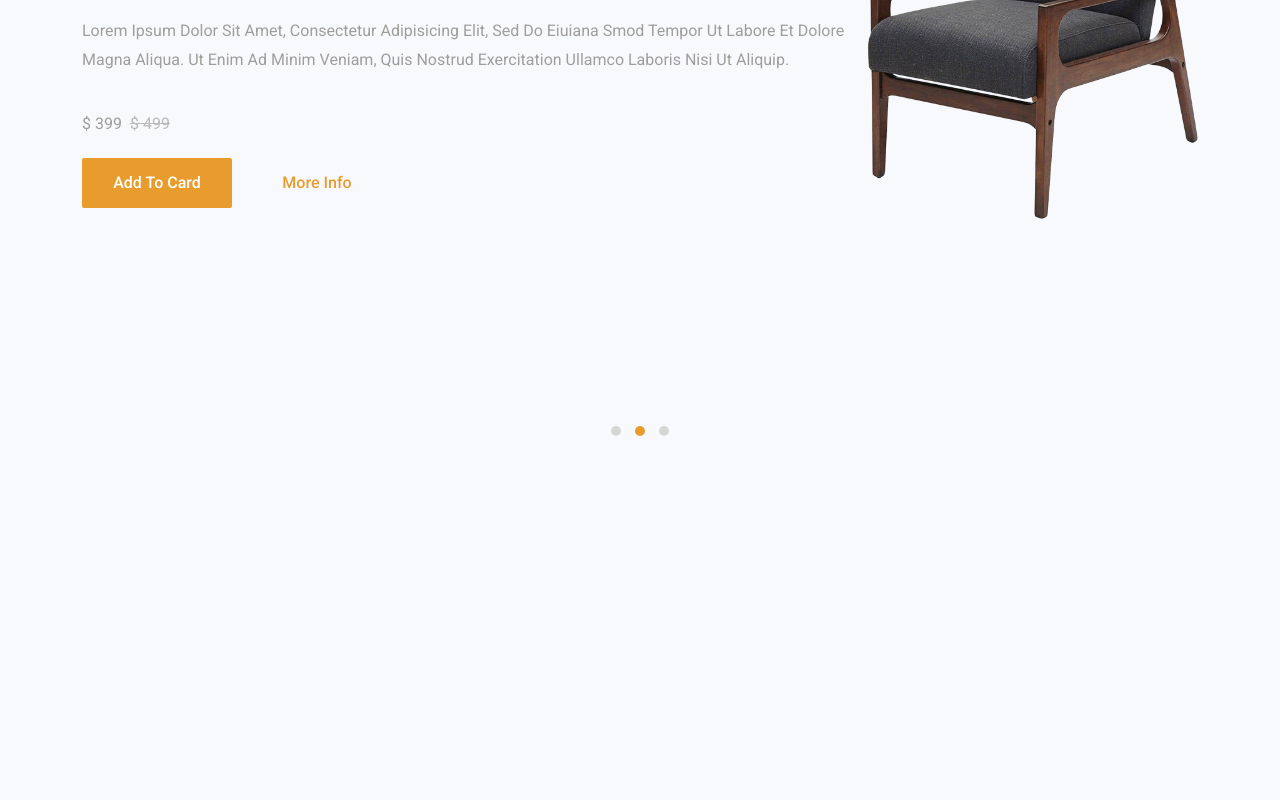
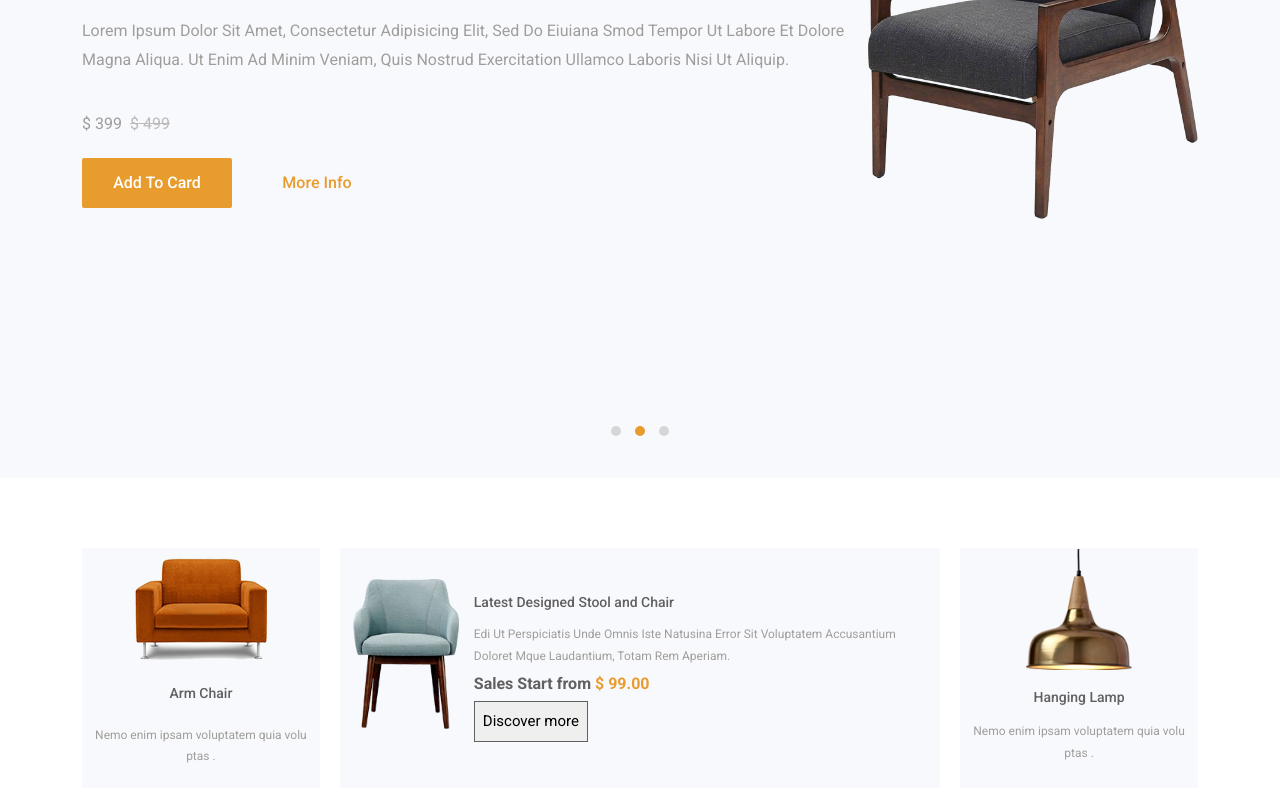
Before and after one commit to Yeto2/Forniture-react, a React (Create React App) app: page / in a window 1280 px wide. Shown: the part 400-1200 px from the top of the page. Before the commit the page ends 878 px from the top, so only its background shows below. Built offline with nearby package versions, Linux system fonts and the light colour scheme.

Commit message:
finishing the popular-products section

```diff
--- a/src/App.css
+++ b/src/App.css
@@ -143,3 +143,96 @@ del{
 .buttons .two:hover {
   border: 1px solid var(--Secondary-color);
 }
+
+/* popular section */
+
+.popular-section img {
+  width: 106px !important;
+}
+.popular-section {
+  display: flex;
+  align-items: center;
+  gap: 20px;
+}
+.left , .right {
+  display: flex;
+  flex-direction: column;
+  align-items: center;
+}
+.left , .middle , .right {
+  height: 240px;
+  background-color: #f8f9fc;
+  padding: 13px;
+  text-align: center;
+}
+
+.popular-section h3 {
+  color: #616060;
+  font-size: 14px;
+}
+.popular-section p {
+  font-size: 12px;
+}
+.popular-section b {
+  color: #616060;
+}
+.popular-section b span{
+  color: var(--Secondary-color);
+}
+.left {
+  justify-content: center;
+  gap: 15px;
+}
+.middle {
+  display: flex;
+  flex-direction: row;
+  width: 43em;
+  align-items: center;
+}
+.middle-content {
+  display: flex;
+  align-items: flex-start;
+}
+.middle .popular-text {
+  max-width: 540px;
+  text-align: initial;
+  padding: 15px;
+  display: flex;
+  flex-direction: column;
+  align-items: flex-start;
+  gap: 5px;
+}
+.right {
+  display: flex;
+  gap: 7px;
+  justify-content: flex-start;
+}
+.right img {
+  position: relative;
+  top: -12px;
+  width: 106px !important;
+}
+.left img{
+  width: 132px !important;
+  position: relative;
+  top: -10px;
+}
+.middle img {
+  position: relative;
+}
+.middle button {
+  padding: 8px;
+  border:1px solid #616060;
+  font-size: 15px;
+}
+.middle button:hover {
+  background-color: #616060;
+  color: white;
+}
+.popular .container{
+  background-color: white !important;
+}
+.cont {
+  background: white;
+  padding: 70px 0px;
+}
--- a/src/App.js
+++ b/src/App.js
@@ -3,7 +3,7 @@ import Navbar from './components/Navbar';
 import Hero from './components/Hero';
 import Herodata from './data/hero'
 import Popular from './components/Popular';
-import Populardata from './data/popular'
+
 
 function App() {
   let heroSection = Herodata.map((item)=>{
@@ -14,19 +14,15 @@ function App() {
               />
       )
   })
-  let popularSection = Populardata.map((item)=>{
-    return (
-      <Popular
-                  key={item.id}
-                  {...item}
-      />
-    )
-  })
+
   return (
     <>
     <Navbar />
       <div className='owl-carousel container my-4'>
         {heroSection}
+      </div>
+      <div className='cont'>
+        <Popular />
       </div>
 
     </>
--- a/src/components/Popular.js
+++ b/src/components/Popular.js
@@ -1,26 +1,28 @@
 import React from 'react'
 
-function Popular(props) {
+function Popular() {
     return (
-        <div className='row'>
-            <div className='col-3'>
-                <img src={require(`../images/populer-products/${props.img}`)} />
-                <h3>{props.heading}</h3>
-                <p>{props.text}</p>
+        <div className='container popular-section'>
+            <div className='left'>
+                <img src={require(`../images/populer-products/p1.png`)} />
+                <h3>Arm Chair</h3>
+                <p>Nemo enim ipsam voluptatem quia volu ptas .</p>
             </div>
-            <div className='col-6'>
-                <div className='row'>
-                    <img className='col-4' src={require(`../images/populer-products/${props.img}`)} />
+            <div className='middle'>
+                <div className='middle-content'>
+                    <img className='middle-img' src={require(`../images/populer-products/p2.png`)} />
                     <div className='popular-text'>
-                        <h3>{props.heading}</h3>
-                        <p>{props.text}</p>
+                        <h3>Latest Designed Stool and Chair</h3>
+                        <p>Edi Ut Perspiciatis Unde Omnis Iste Natusina Error Sit Voluptatem Accusantium Doloret Mque Laudantium, Totam Rem Aperiam.</p>
+                        <b>Sales Start from <span>$ 99.00</span></b>
+                        <button>Discover more</button>
                     </div>
                 </div>
             </div>
-            <div className='col-3'>
-                <img src={require(`../images/populer-products/${props.img}`)} />
-                <h3>{props.heading}</h3>
-                <p>{props.text}</p>
+            <div className='right'>
+                <img src={require(`../images/populer-products/p3.png`)} />
+                <h3>Hanging Lamp</h3>
+                <p>Nemo enim ipsam voluptatem quia volu ptas .</p>
             </div>
         </div>
     )
--- a/src/data/popular.js
+++ /dev/null
@@ -1,19 +0,0 @@
-export default [
-    {
-        id : 4,
-        img : "p1.png",
-        heading: "Arm Chair",
-        text : "Nemo enim ipsam voluptatem quia volu ptas sit asperna aut odit aut",
-
-    },{
-        id : 5,
-        img : "p2.png",
-        heading : "Latest Designed Stool and Chair",
-        text : "Edi Ut Perspiciatis Unde Omnis Iste Natusina Error Sit Voluptatem Accusantium Doloret Mque Laudantium, Totam Rem Aperiam.",
-    },{
-        id : 6,
-        img : "p3.png",
-        heading:"Hanging Lamp",
-        text:"Nemo enim ipsam voluptatem quia volu ptas sit asperna aut odit aut",
-    },
-]
```
